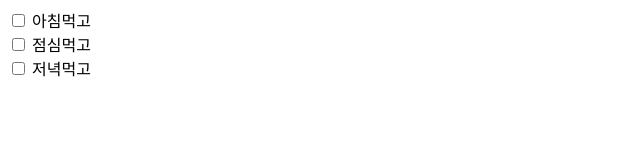
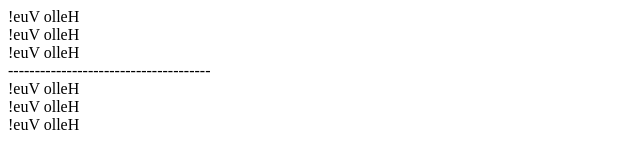
Before and after one commit to hellomac87/vuejs-fc, a plain HTML site: page index.html in a window 1280 px wide. Shown: the whole page, without its empty margins (0-640 px from the left). Drawn offline with nearby package versions, Linux system fonts and the light colour scheme.

Commit message:
computed 캐싱

```diff
--- a/index.html
+++ b/index.html
@@ -10,37 +10,29 @@
 
   <body>
     <div id="app">
-      <div class="todos">
-        <div v-for="todo in todos" :key="todo.id">
-          <input type="checkbox" v-model="todo.done" />
-          <span>{{ todo.title }}</span>
-        </div>
-      </div>
+      <div>{{ reverseMsg() }}</div>
+      <div>{{ reverseMsg() }}</div>
+      <div>{{ reverseMsg() }}</div>
+      <div>--------------------------------------</div>
+      <div>{{ reversedMsg }}</div>
+      <div>{{ reversedMsg }}</div>
+      <div>{{ reversedMsg }}</div>
     </div>
 
     <script>
       const vm = new Vue({
         el: "#app",
         data: {
-          todos: [
-            { title: "아침먹고" },
-            { title: "점심먹고" },
-            { title: "저녁먹고" },
-          ],
+          msg: "Hello Vue!",
         },
         computed: {
-          computedTodos() {
-            return this.todos.map((todo, index) => {
-              // return Object.assign({}, todo, {
-              //   id: index + 1,
-              //   done: false
-              // })
-              return {
-                ...todo,
-                id: index + 1,
-                done: false,
-              };
-            });
+          reversedMsg() {
+            return this.msg.split("").reverse().join("");
+          },
+        },
+        methods: {
+          reverseMsg() {
+            return this.msg.split("").reverse().join("");
           },
         },
       });
```
